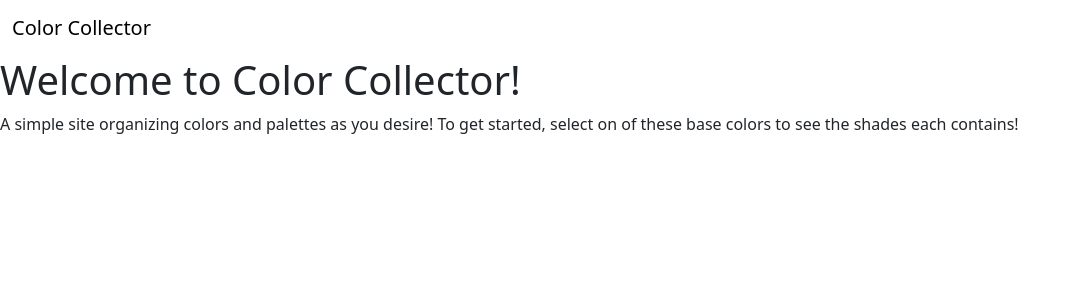
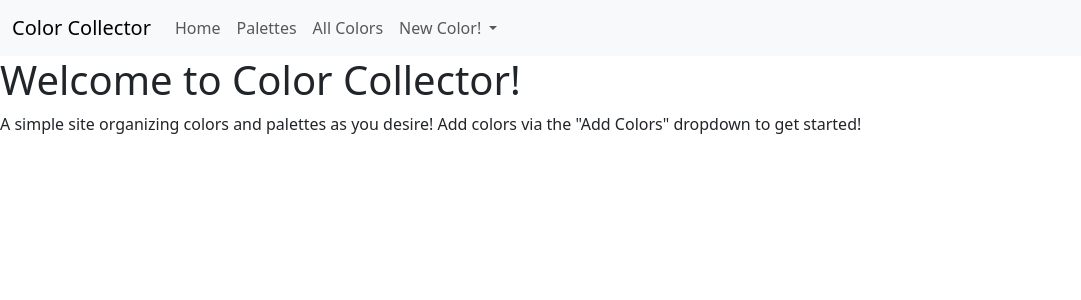
Before and after one commit to kerBamf/color_collector, a Django app: page / in a window 1280 px wide. Shown: the top 300 px of the page, without its empty margins (0-1081 px from the left). Run offline with Django 4.2, Linux system fonts and the light colour scheme; data that the repository does not hold is empty; some libraries are stand-ins or nearby versions.

Commit message:
Added nav-bar dropdown form for new colors, functioning with server properly

```diff
--- a/main_app/static/styles/main.css
+++ b/main_app/static/styles/main.css
@@ -5,3 +5,7 @@ body {
 .mainTitle {
     color: black;
 }
+
+.newColorForm {
+    width: 300px;
+}
--- a/main_app/templates/base.html
+++ b/main_app/templates/base.html
@@ -14,13 +14,57 @@
     <title>Color Collector - {% block title %}{% endblock %}</title>
 </head>
 <body>
-    <nav class="navbar navbar-expand-lg navbar-light">
+    <nav class="navbar navbar-expand-sm navbar-light bg-light">
         <div class="container-fluid">
-            <a class="navbar-brand" href="/">
-                <div class="mainTitle">Color Collector</div>
-            </a>
+          <a class="navbar-brand" href="#">Color Collector</a>
+          <button class="navbar-toggler" type="button" data-bs-toggle="collapse" data-bs-target="#navbarSupportedContent" aria-controls="navbarSupportedContent" aria-expanded="false" aria-label="Toggle navigation">
+            <span class="navbar-toggler-icon"></span>
+          </button>
+          <div class="collapse navbar-collapse" id="navbarSupportedContent">
+            <ul class="navbar-nav me-auto mb-2 mb-lg-0">
+              <li class="nav-item">
+                <a class="nav-link" aria-current="page" href="/">Home</a>
+              </li>
+              <li class="nav-item">
+                <a class="nav-link" href="#">Palettes</a>
+              </li>
+              <li class="nav-item">
+                <a class="nav-link" href="#">All Colors</a>
+              </li>
+              <li class="nav-item dropdown">
+                <a class="nav-link dropdown-toggle" href="#" id="navbarDropdown" role="button" data-bs-toggle="dropdown" aria-expanded="false">
+                  New Color!
+                </a>
+                <div class="dropdown-menu newColorForm">
+                    <form class="px-4 py-3" action="{% url 'color_create' %}" method="post">
+                        {% csrf_token %}
+                      <div class="mb-3">
+                        <label for="colorName" class="form-label">Name:</label>
+                        <input type="text" class="form-control" name="colorName" placeholder="" required>
+                      </div>
+                      <div class="mb-3">
+                        <label for="colorRGB" class="form-label">RGB:</label>
+                        <input type="text" class="form-control" name="colorRGB" placeholder="rgb(XXX, XXX, XXX)" required>
+                      </div>
+                      <div class="mb-3">
+                        <label for="colorHex" class="form-label">Hex:</label>
+                        <input type="text" class="form-control" name="colorHex" placeholder="#XXXXXX" required>
+                      </div>
+                      <div class="mb-3">
+                        <select class="form-select" aria-label="Default select example" id="baseSelect" name="baseSelect">
+                            <option value="1">Reds</option>
+                            <option value="2">Greens</option>
+                            <option value="3">Blues</option>
+                        </select>
+                      </div>
+                      <button type="submit" class="btn btn-primary">Add Color</button>
+                    </form>
+                  </div>
+              </li>
+            </ul>
+          </div>
         </div>
-    </nav>
+      </nav>
     {% block content %}{% endblock %}
 </body>
 </html>
--- a/main_app/templates/home.html
+++ b/main_app/templates/home.html
@@ -2,14 +2,14 @@
 
 {% block content %}
     <h1>Welcome to Color Collector!</h1>
-    <p>A simple site organizing colors and palettes as you desire! To get started, select on of these base colors to see the shades each contains!</p>
+    <p>A simple site organizing colors and palettes as you desire! Add colors via the "Add Colors" dropdown to get started!</p>
 
 
 
 <div class="container">
-    <form action="{% url 'song_create' artist.pk %}" method="post">
+    <!-- <form action="" method="post">
 
-    </form>
+    </form> -->
     <div class="row">
         {% for base_color in base_colors %}
         <div class="col-md-4 col-xs-12">
--- a/main_app/urls.py
+++ b/main_app/urls.py
@@ -4,5 +4,7 @@ from . import views
 urlpatterns = [
     path('', views.Home.as_view(), name='home'),
     path('base_color/<int:pk>/', views.BaseDetail.as_view(), name="base_detail"),
-    path('base_color/', views.BaseColorList.as_view(), name="base_color_list")
+    path('base_color/', views.BaseColorList.as_view(), name="base_color_list"),
+    path('allColors/new/', views.ColorCreate.as_view(), name="color_create")
+
 ]
--- a/main_app/views.py
+++ b/main_app/views.py
@@ -1,4 +1,5 @@
 from django.shortcuts import render
+from django.shortcuts import redirect
 from django.views import View
 from django.http import HttpResponse
 from django.views.generic.edit import CreateView, UpdateView, DeleteView
@@ -34,3 +35,13 @@ class BaseDetail(DetailView):
     #     context = super().get_context_data(**kwargs)
     #     context["shades"] = ShadeColor.objects.filter(base_color=self.kwargs['pk'])
     #     return context
+
+class ColorCreate(View):
+    def post(self, request):
+        name = request.POST.get('colorName')
+        rgb = request.POST.get('colorRGB')
+        hex = request.POST.get('colorHex')
+        base_select = request.POST.get('baseSelect')
+        base_color = BaseColor.objects.get(pk=base_select)
+        ShadeColor.objects.create(name=name, rgb=rgb, hex=hex, base_color=base_color)
+        return redirect('home')
```
